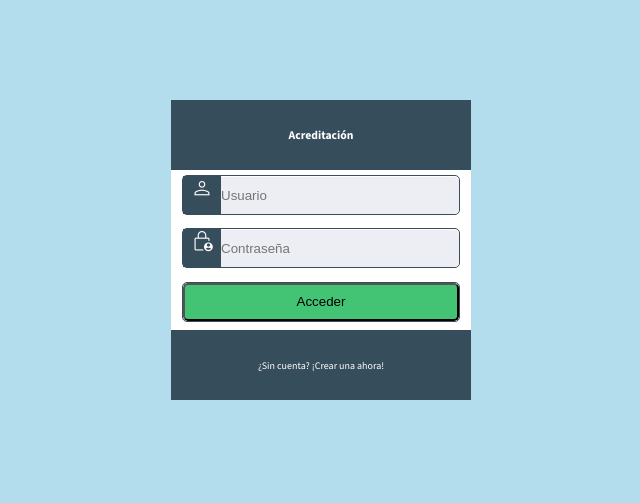
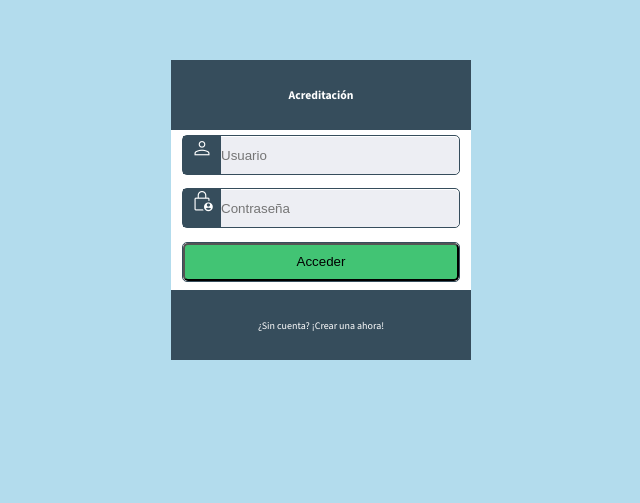
Before and after one commit to GilbertQuispe/Pysistemadesalud, a plain HTML site: page index.html in a window 1280 px wide. Shown: the part 140-643 px from the top of the page, without its empty margins (319-959 px from the left). Drawn offline with nearby package versions, Linux system fonts and the light colour scheme.

Commit message:
Cambios en la caja central
Se agrego la altura en 100vh; y cambio en el place-content:center;

```diff
--- a/css/master.css
+++ b/css/master.css
@@ -18,14 +18,14 @@ html{
 }
 
 body{
-  display: flex;
-  justify-content: center;
-  align-items: center;
+  display: grid;
+  place-content: center;
+  height:100vh;
 }
 section{
-   position: absolute;
-   top:50%;
-   transform: translateY(-40%);
+   /*position: absolute;*/
+   /*top:50%;
+   transform: translateY(-40%);*/
    width: 300px;
    height: 400px;
 }
```
